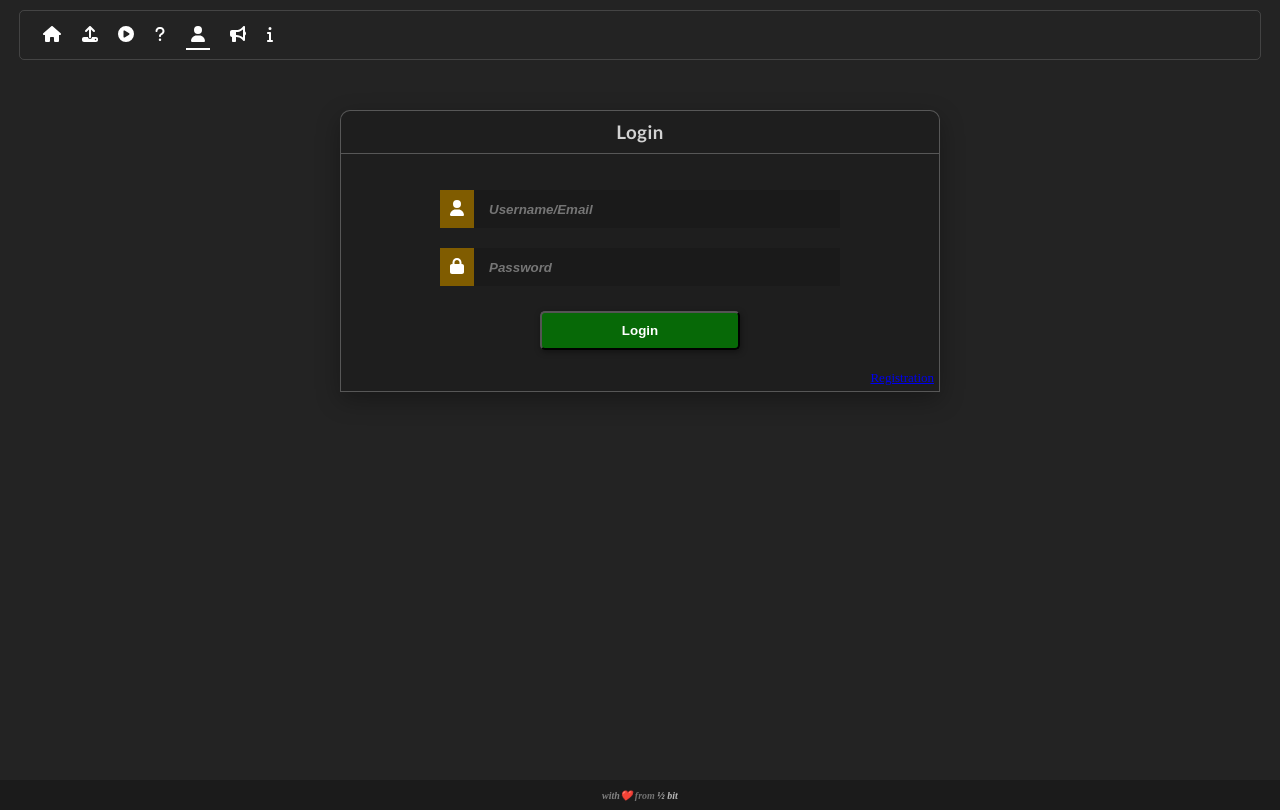
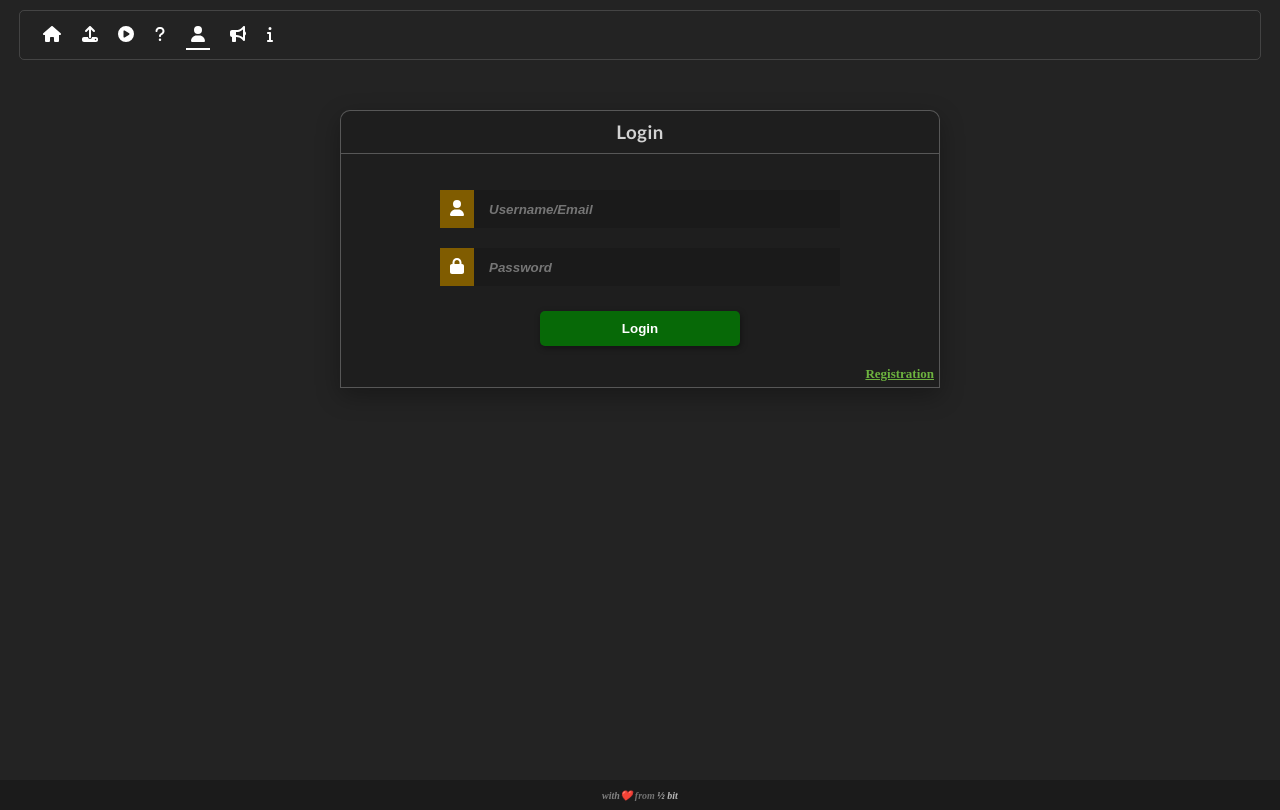
Before and after one commit to Shivamtiwari6393/kmcian_frontend, a React (Vite) app: page /login in a window 1280 px wide. Built offline with nearby package versions, Linux system fonts and the light colour scheme; no server answers.

Commit message:
updated registration link color and flag click again close it function

```diff
--- a/src/Components/Login.jsx
+++ b/src/Components/Login.jsx
@@ -110,7 +110,7 @@ function Login() {
               onChange={handleInputChange}
             />
           </div>
-          {true && (
+
             <div
               className={
                 user.userId
@@ -125,13 +125,6 @@ function Login() {
                 {isLoading ? "Processing..." : user.userId ? "Logout" : "Login"}
               </button>
             </div>
-          )}
-          {/*
-          {user.userId && (
-            <div className="logout-button-container">
-              <button onClick={doLogout}>Logout</button>
-            </div>
-          )} */}
         </div>
         <span>
           <NavLink to={"/registration"}>Registration</NavLink>
--- a/src/Components/Papers.jsx
+++ b/src/Components/Papers.jsx
@@ -73,6 +73,7 @@ export default function Papers() {
 
   const handleFlagClick = (e, id) => {
     e.stopPropagation();
+    if(activeId) return closePopup()
     setActiveId(id);
     setClicked(null);
   };
--- a/src/Styles/Login.css
+++ b/src/Styles/Login.css
@@ -14,10 +14,17 @@
   border: 1px solid rgba(255, 255, 255, 0.25);
 }
 
-.login-container span {
+.login-container span{
   font-size: small;
   margin: 5px;
   text-align: right;
+}
+
+
+.login-container span a{
+font-weight: bold;
+  /* text-decoration: none; */
+  color: rgb(109, 179, 63);
 
 }
 
@@ -85,6 +92,7 @@ label {
   margin: 15px 0px;
   font-weight: bold;
   box-shadow: 1px 2px 6px rgba(0, 0, 0, 0.399);
+  border: none;
 }
 
 .login-fields .logout-button-container button {
--- a/src/Styles/Papers.css
+++ b/src/Styles/Papers.css
@@ -50,6 +50,10 @@
   font-size: 0.8rem;
   color: rgba(255, 0, 0, 0.85);
   cursor: pointer;
+}
+
+.report:active{
+  scale: 0.7;
 }
 
 .description-container {
```
Also changed, not shown: 1 other file (tests, documents, lock files or other folders).
